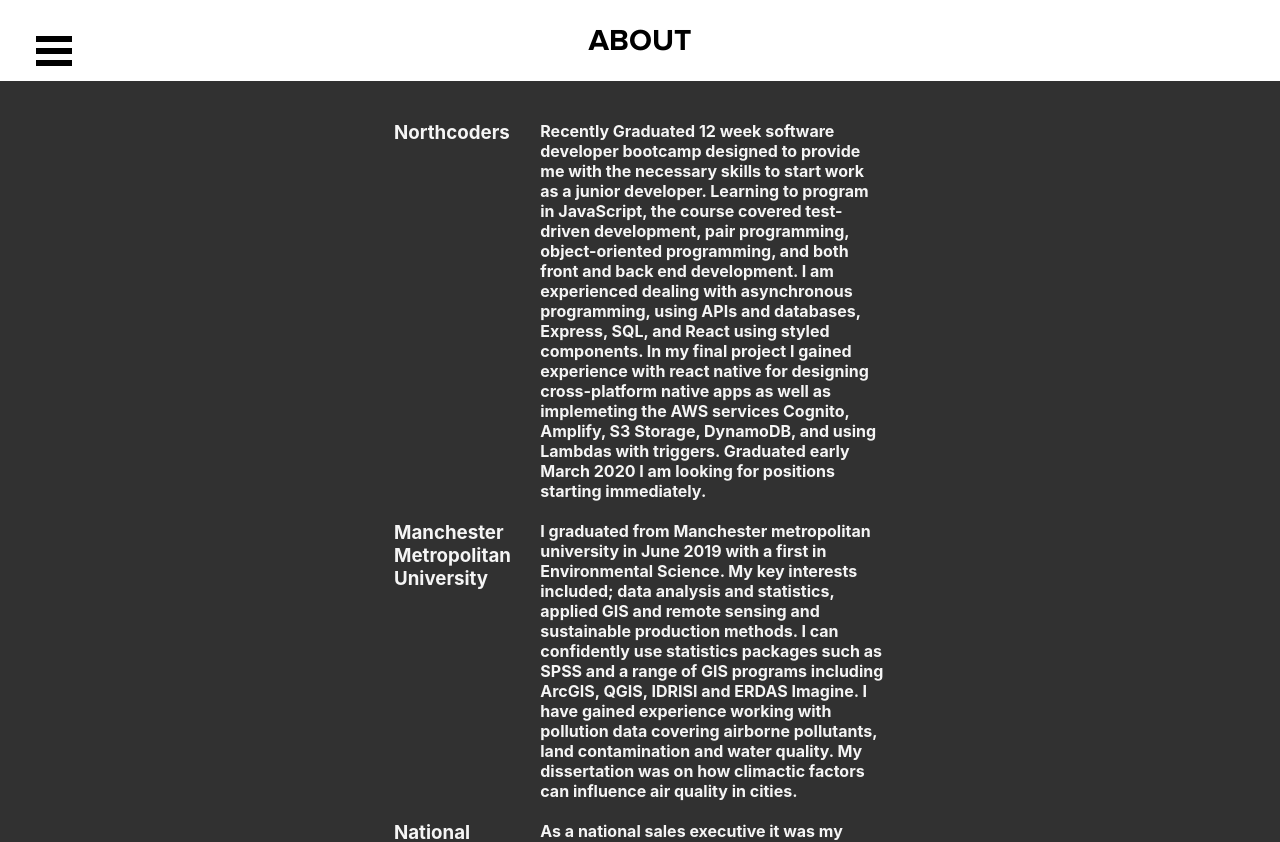
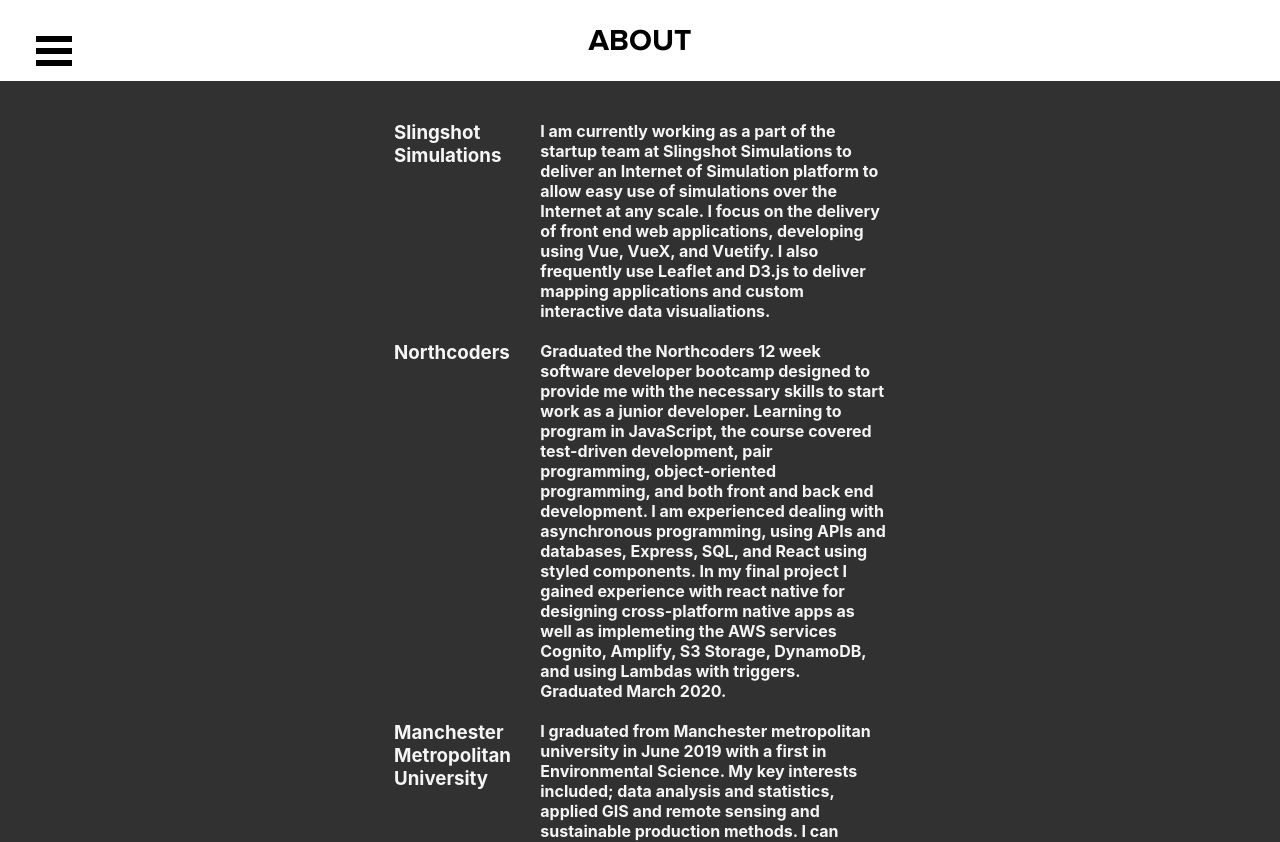
Before and after one commit to alexandertrout/portfolio-alex, a React (Create React App) app: page /about in a window 1280 px wide. Shown: the top 842 px of the page. Built offline with nearby package versions, Linux system fonts and the light colour scheme; a web font is replaced by a local one; what react-animations would draw is missing.

Commit message:
profile update, compressed images

```diff
--- a/src/Components/About.jsx
+++ b/src/Components/About.jsx
@@ -64,8 +64,12 @@
         </StyledTop>
         <OuterContainerAbout>
           <ExperienceDiv>
+            <ExperienceTitle>Slingshot Simulations</ExperienceTitle>
+            <ExperienceText class="about-text"> I am currently working as a part of the startup team at Slingshot Simulations to deliver an Internet of Simulation platform to allow easy use of simulations over the Internet at any scale. I focus on the delivery of front end web applications, developing using Vue, VueX, and Vuetify. I also frequently use Leaflet and D3.js to deliver mapping applications and custom interactive data visualiations.</ExperienceText>
+          </ExperienceDiv>
+          <ExperienceDiv>
           <ExperienceTitle>Northcoders</ExperienceTitle>
-          <ExperienceText class="about-text">Recently Graduated 12 week software developer bootcamp designed to provide me with the necessary skills to start work as a junior developer. Learning to program in JavaScript, the course covered test-driven development, pair programming, object-oriented programming, and both front and back end development. I am experienced dealing with asynchronous programming, using APIs and databases, Express, SQL, and React using styled components. In my final project I gained experience with react native for designing cross-platform native apps as well as implemeting the AWS services Cognito, Amplify, S3 Storage, DynamoDB, and using Lambdas with triggers. Graduated early March 2020 I am looking for positions starting immediately.</ExperienceText>
+          <ExperienceText class="about-text">Graduated the Northcoders 12 week software developer bootcamp designed to provide me with the necessary skills to start work as a junior developer. Learning to program in JavaScript, the course covered test-driven development, pair programming, object-oriented programming, and both front and back end development. I am experienced dealing with asynchronous programming, using APIs and databases, Express, SQL, and React using styled components. In my final project I gained experience with react native for designing cross-platform native apps as well as implemeting the AWS services Cognito, Amplify, S3 Storage, DynamoDB, and using Lambdas with triggers. Graduated March 2020.</ExperienceText>
           </ExperienceDiv>
           <ExperienceDiv>
           <ExperienceTitle>Manchester Metropolitan University</ExperienceTitle>
```
Also changed, not shown: src/Images/mac.jpg.
